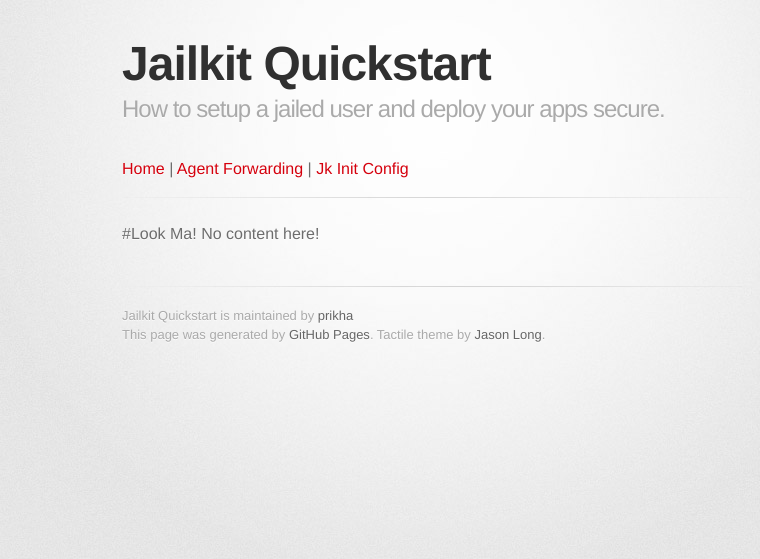
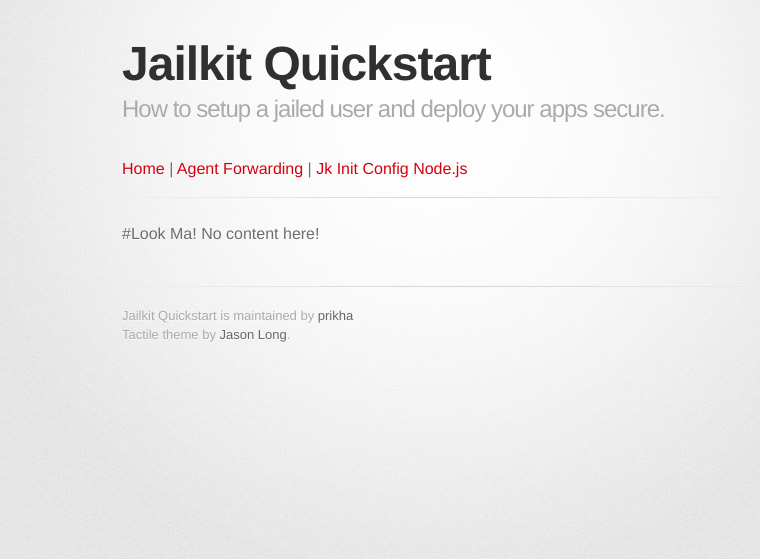
Before and after one commit to prikha/jailkit-usage, a Jekyll site: the page built from agent-forwarding.md, in a window 1280 px wide. Shown: the top 559 px of the page, without its empty margins (208-968 px from the left). Built offline with Jekyll 4.4.1, drawn with Linux system fonts in a browser that asks for light colours; some web fonts are replaced; Markdown is read by kramdown in place of the engine named in the settings.

Commit message:
add pending

```diff
--- a/_layouts/application.html
+++ b/_layouts/application.html
@@ -26,6 +26,7 @@
             <a href="{{site.baseurl}}/">Home</a> |
             <a href="{{site.baseurl}}/agent-forwarding.html">Agent Forwarding</a> |
             <a href="{{site.baseurl}}/jk-init.html">Jk Init Config</a>
+            <a href="{{site.baseurl}}/install-node.html">Node.js</a>
 
         </section>
 
@@ -37,7 +38,7 @@
 
         <footer>
             Jailkit Quickstart is maintained by <a href="https://github.com/prikha">prikha</a><br>
-            This page was generated by <a href="http://pages.github.com">GitHub Pages</a>. Tactile theme by <a href="https://twitter.com/jasonlong">Jason Long</a>.
+            Tactile theme by <a href="https://twitter.com/jasonlong">Jason Long</a>.
         </footer>
 
 
```
Also changed, not shown: _includes/install-node.md (added, +1 -0 lines), install-node.md (added, +5 -0 lines).
